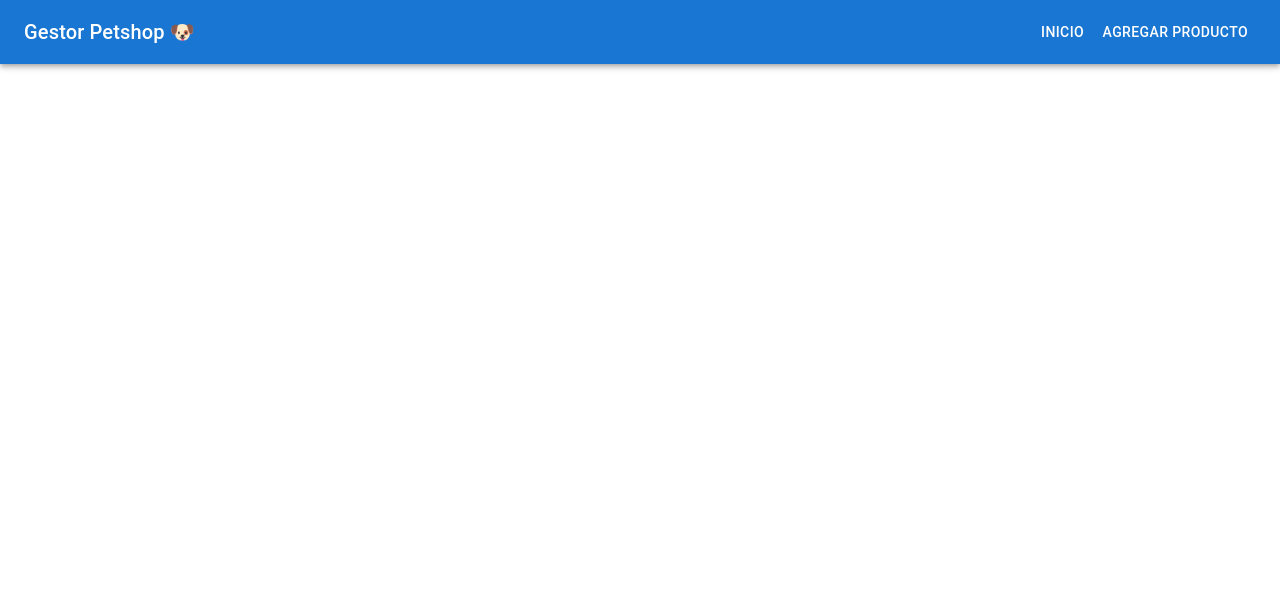
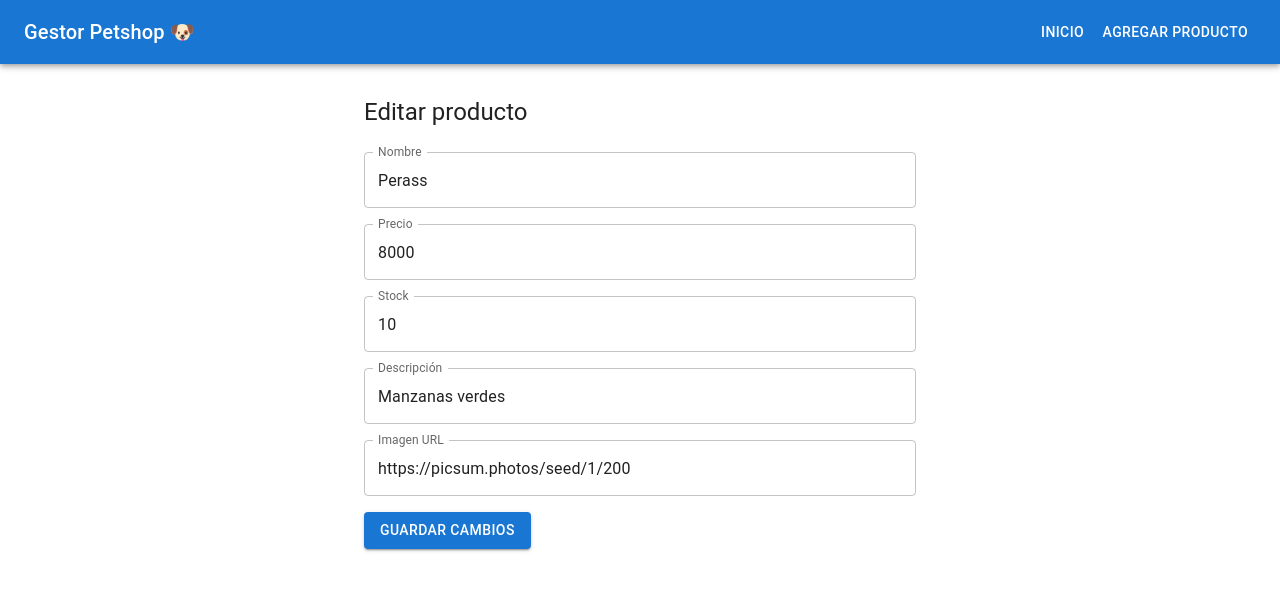
Before and after one commit to YESS-BAIT-LEJEM/front-akademi-YessicaReynoso, a React (Vite) app: page /product/1/edit in a window 1280 px wide. Shown: the top 590 px of the page. Built offline with nearby package versions, Linux system fonts and the light colour scheme; data requests are answered from the project's data file.

Commit message:
Se Agrega EditProduct y filtro/buscador en Home

```diff
--- a/db.json
+++ b/db.json
@@ -2,7 +2,7 @@
   "products": [
     {
       "id": "1",
-      "name": "Manzana",
+      "name": "Perass",
       "category": "categoría",
       "price": "8000",
       "stock": "10",
--- a/src/App.jsx
+++ b/src/App.jsx
@@ -6,6 +6,7 @@ import React, { useEffect, useState } from 'react';
 import { CssBaseline } from '@mui/material';
 import { Container, Typography, Grid, Pagination, Box } from '@mui/material';
 import Navbar from './components/Navbar';
+import EditProduct from './pages/EditProduct';
 
 
 
@@ -21,6 +22,7 @@ function App() {
           <Route path="/" element={<Home />} />
           <Route path="/add-product" element={<AddProduct />} />
           <Route path="/product/:id" element={<ProductDetail />} />
+          <Route path="/product/:id/edit" element={<EditProduct />} />
 
         </Routes>
       </Container>
--- a/src/pages/EditProduct.jsx
+++ b/src/pages/EditProduct.jsx
@@ -0,0 +1,67 @@
+import React, { useEffect, useState } from 'react';
+import { useParams, useNavigate } from 'react-router-dom';
+import axios from 'axios';
+import { TextField, Button, Container, Typography, Box } from '@mui/material';
+
+const EditProduct = () => {
+  const { id } = useParams();
+  const navigate = useNavigate();
+  const [product, setProduct] = useState(null);
+
+  useEffect(() => {
+    axios.get(`http://localhost:3001/products/${id}`)
+      .then(res => setProduct(res.data))
+      .catch(err => console.error(err));
+  }, [id]);
+
+  const handleChange = (e) => {
+    setProduct({ ...product, [e.target.name]: e.target.value });
+  };
+
+  const handleSubmit = async (e) => {
+    e.preventDefault();
+    try {
+      await axios.put(`http://localhost:3001/products/${id}`, product);
+      navigate('/');
+    } catch (err) {
+      console.error(err);
+    }
+  };
+
+  if (!product) return <p>Cargando...</p>;
+
+  return (
+    <Container maxWidth="sm">
+      <Typography variant="h5" sx={{ my: 3 }}>
+        Editar producto
+      </Typography>
+      <Box component="form" onSubmit={handleSubmit}>
+        <TextField
+          fullWidth name="name" label="Nombre"
+          value={product.name} onChange={handleChange} sx={{ mb: 2 }}
+        />
+        <TextField
+          fullWidth name="price" label="Precio" type="number"
+          value={product.price} onChange={handleChange} sx={{ mb: 2 }}
+        />
+        <TextField
+          fullWidth name="stock" label="Stock" type="number"
+          value={product.stock} onChange={handleChange} sx={{ mb: 2 }}
+        />
+        <TextField
+          fullWidth name="description" label="Descripción"
+          value={product.description} onChange={handleChange} sx={{ mb: 2 }}
+        />
+        <TextField
+          fullWidth name="image_url" label="Imagen URL"
+          value={product.image_url} onChange={handleChange} sx={{ mb: 2 }}
+        />
+        <Button type="submit" variant="contained" color="primary">
+          Guardar Cambios
+        </Button>
+      </Box>
+    </Container>
+  );
+};
+
+export default EditProduct;
--- a/src/pages/Home.jsx
+++ b/src/pages/Home.jsx
@@ -3,23 +3,58 @@ import { useDispatch, useSelector } from 'react-redux';
 import axios from 'axios';
 import { setProducts } from '../redux/actions/productActions';
 import ProductCard from '../components/ProductCard';
-import { Container, Typography, Grid, Pagination, Box } from '@mui/material';
+import { Container, Typography, Grid, Pagination, Box, TextField, Select, MenuItem} from '@mui/material';
+
+
 
 const Home = () => {
   const dispatch = useDispatch();
   const products = useSelector((state) => state.productsState.products);
 
+  const [searchTerm, setSearchTerm] = useState('');
+  const [categoryFilter, setCategoryFilter] = useState('Todos');
+  const [page, setPage] = useState(1);
 
-  const [page, setPage] = useState(1);
   const itemsPerPage = 5;
+
+  const filteredProducts = products.filter(product => {
+    const matchesCategory =
+      categoryFilter === 'Todos' || product.category === categoryFilter;
+
+    const matchesSearch =
+      product.name.toLowerCase().includes(searchTerm.toLowerCase()) ||
+      product.description.toLowerCase().includes(searchTerm.toLowerCase());
+
+    return matchesCategory && matchesSearch;
+  });
 
   const handleChange = (event, value) => {
     setPage(value);
   };
 
+  const handleSearchChange = (e) => {
+    setSearchTerm(e.target.value);
+    setPage(1); // reinicia a la página 1
+  };
+
+  const handleFilterChange = (e) => {
+    setCategoryFilter(e.target.value);
+    setPage(1);
+  };
+
+  const handleChangePage = (event, value) => {
+    setPage(value);
+  };
+
+
+
+
+
+
   const startIndex = (page - 1) * itemsPerPage;
   const endIndex = startIndex + itemsPerPage;
-  const paginatedProducts = products.slice(startIndex, endIndex);
+  const paginatedProducts = filteredProducts.slice(startIndex, endIndex);
+
 
   useEffect(() => {
     axios.get('http://localhost:3001/products')
@@ -32,6 +67,32 @@ const Home = () => {
       <Typography variant="h4" sx={{ my: 3 }}>
         Lista de productos
       </Typography>
+
+      <Box sx={{ mb: 3, display: 'flex', gap: 2, flexWrap: 'wrap' }}>
+  <TextField
+    label="Buscar productos"
+    variant="outlined"
+    value={searchTerm}
+    onChange={handleSearchChange}
+  />
+  <Select
+    value={categoryFilter}
+    onChange={handleFilterChange}
+    displayEmpty
+    sx={{ width: 200 }}
+  >
+    <MenuItem value="Todos">Todos</MenuItem>
+    {[...new Set(products.map(p => p.category))].map((cat, i) => (
+      <MenuItem key={i} value={cat}>
+        {cat.charAt(0).toUpperCase() + cat.slice(1)}
+      </MenuItem>
+    ))}
+  </Select>
+</Box>
+
+
+
+
 
       <Grid
         container
@@ -50,7 +111,8 @@ const Home = () => {
 
       <Box sx={{ display: 'flex', justifyContent: 'center', mt: 4 }}>
         <Pagination
-          count={Math.ceil(products.length / itemsPerPage)}
+         count={Math.ceil(filteredProducts.length / itemsPerPage)}
+
           page={page}
           onChange={handleChange}
           color="primary"
```
